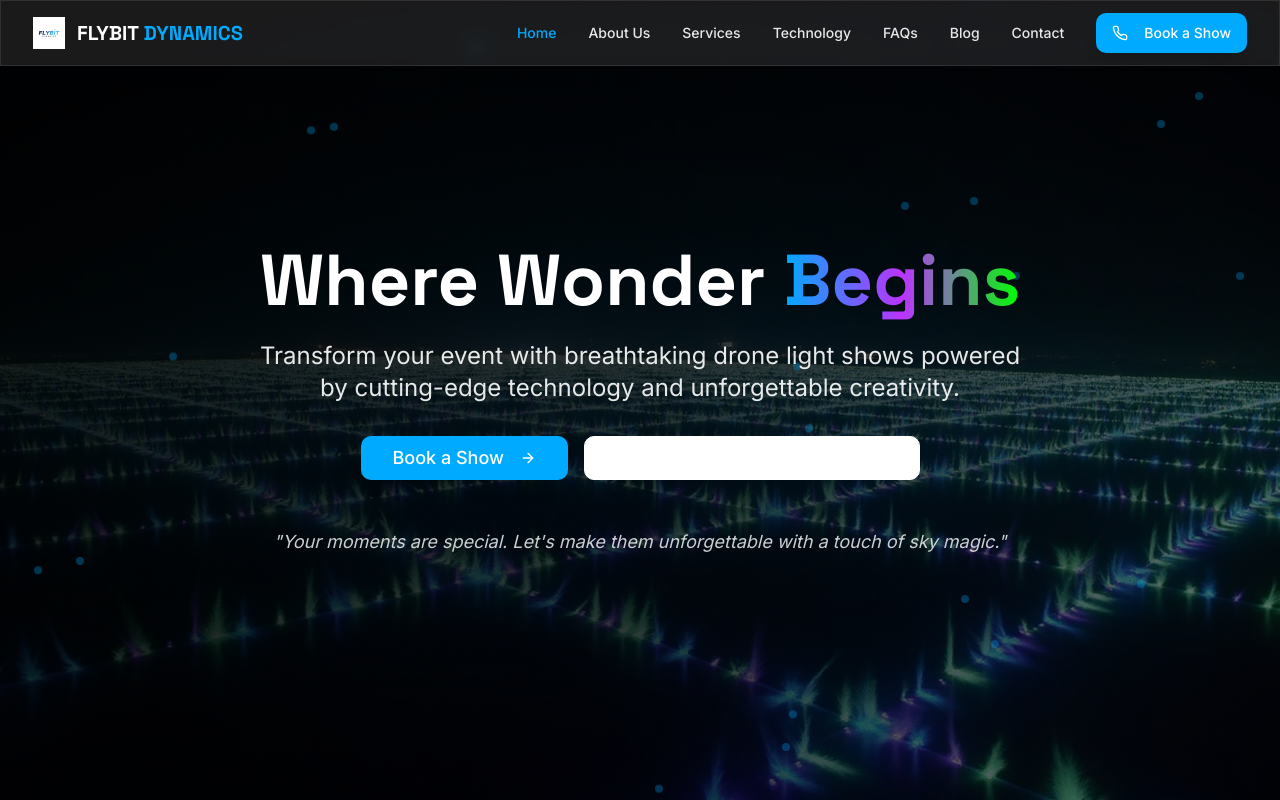
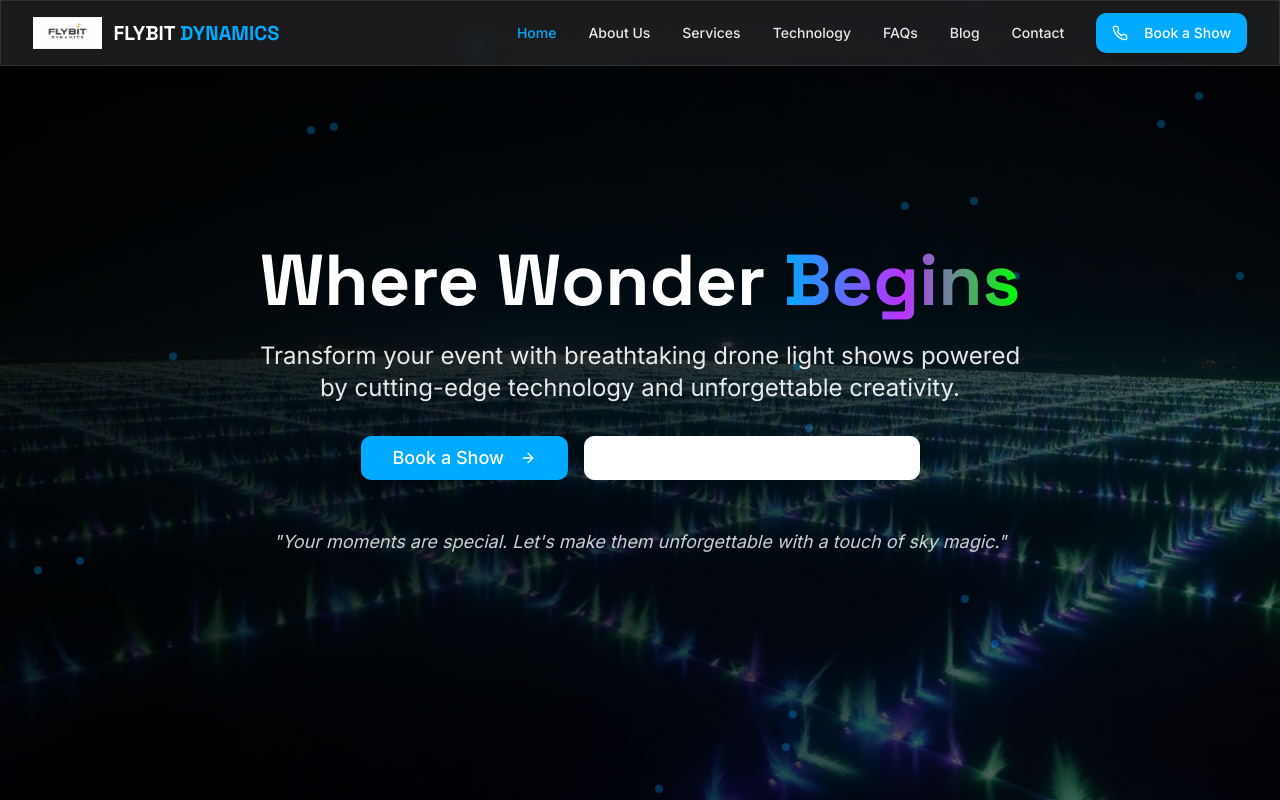
Before and after one commit to Himanshusinh/flybitdynamics1, a React (Vite) app: page / in a window 1280 px wide. Shown: the top 800 px of the page. Built offline with nearby package versions, Linux system fonts and the light colour scheme.

Commit message:
Update logo
Replace the old logo with the new one across the entire website, including header, footer, and all other relevant locations.

```diff
--- a/src/components/layout/footer.tsx
+++ b/src/components/layout/footer.tsx
@@ -38,7 +38,7 @@ export function Footer() {
           {/* Company Info */}
           <div className="lg:col-span-2">
             <Link to="/" className="flex items-center space-x-3 mb-6">
-              <img src={flybitLogo} alt="FLYBIT Dynamics" className="h-8 w-auto" />
+              <img src="/lovable-uploads/905818b5-70ce-4c63-9c27-8bf3a40fd783.png" alt="FLYBIT Dynamics" className="h-8 w-auto" />
               <span className="font-space-grotesk font-bold text-xl">
                 FLYBIT <span className="text-primary">DYNAMICS</span>
               </span>
--- a/src/components/ui/navigation.tsx
+++ b/src/components/ui/navigation.tsx
@@ -31,7 +31,7 @@ export function Navigation() {
         <div className="flex justify-between items-center h-16">
           {/* Logo */}
           <Link to="/" className="flex items-center space-x-3">
-            <img src={flybitLogo} alt="FLYBIT Dynamics" className="h-8 w-auto" />
+            <img src="/lovable-uploads/905818b5-70ce-4c63-9c27-8bf3a40fd783.png" alt="FLYBIT Dynamics" className="h-8 w-auto" />
             <span className="font-space-grotesk font-bold text-xl text-white">
               FLYBIT <span className="text-primary">DYNAMICS</span>
             </span>
```
Also changed, not shown: public/lovable-uploads/905818b5-70ce-4c63-9c27-8bf3a40fd783.png (added), src/assets/flybit-logo.png.
